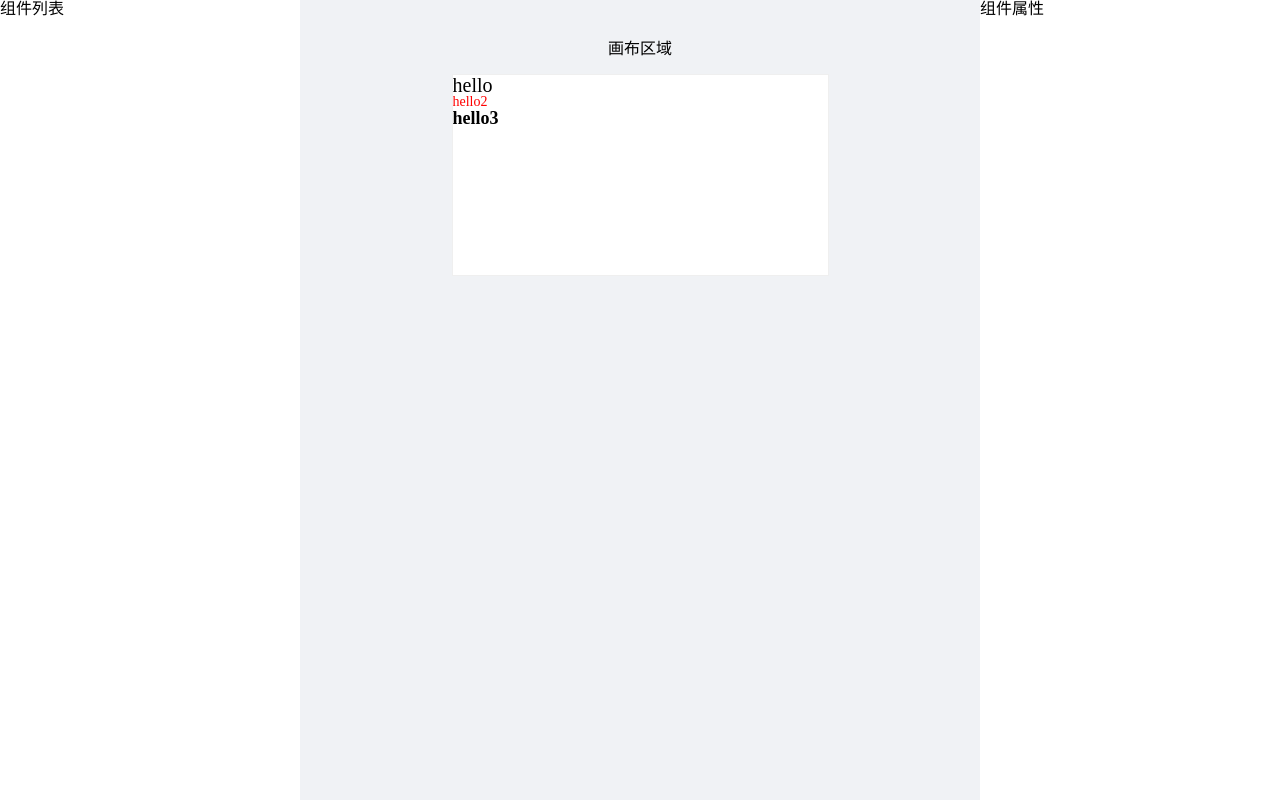
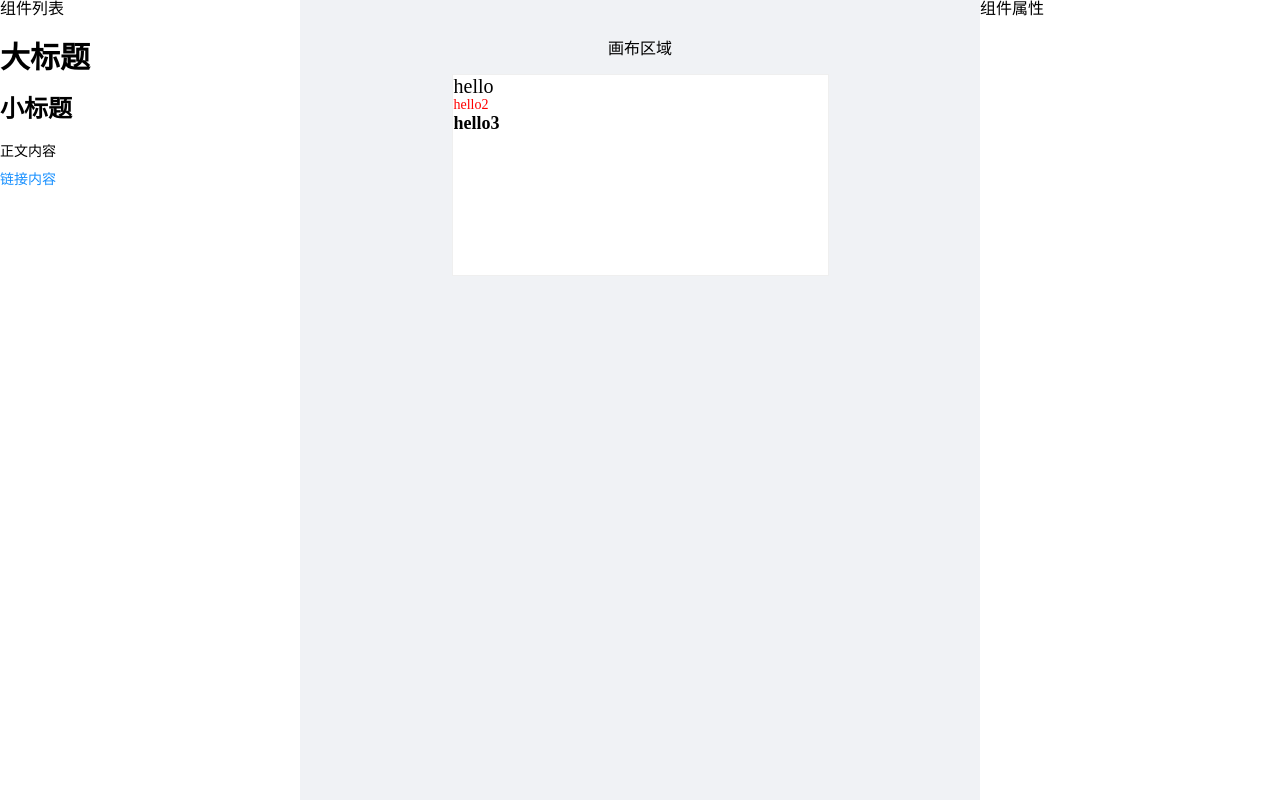
Before and after one commit to coderxiaozhu/lowcode-project, a Vue app: page /editor in a window 1280 px wide. Built offline with nearby package versions, Linux system fonts and the light colour scheme.

Commit message:
获取正在编辑的元素完成

```diff
--- /dev/null
+++ b/src/components/ComponentsList.vue
@@ -0,0 +1,36 @@
+<!-- 组件列表组件 -->
+<template>
+  <div class="create-component-list">
+    <div
+        v-for="(item, index) in list"
+        :key="index"
+        class="component-list"
+        @click="onItemClick(item)"
+    >
+        <ZText v-bind="item" />
+    </div>
+  </div>
+</template>
+
+<script setup lang='ts'>
+import ZText from './ZText.vue';
+import { PartialTextComponentProps } from  '../defaultProps';
+interface privateProps {
+    list: Array<PartialTextComponentProps>
+}
+// template数据
+const props = withDefaults(defineProps<privateProps>(), {
+    list: () => []
+})
+// 向父组件发射事件类型
+const emit = defineEmits<{
+    (e: 'on-item-click', data: PartialTextComponentProps): void
+}>()
+// 点击发射事件
+const onItemClick = (data: PartialTextComponentProps) => {
+    emit('on-item-click', data)
+}
+</script>
+
+<style scoped>
+</style>
--- /dev/null
+++ b/src/components/EditWrapper.vue
@@ -0,0 +1,42 @@
+<template>
+    <div class="edit-wrapper" :class="{ active: active }" @click="onItemClick">
+        <!-- 显示组件 -->
+        <slot></slot>
+    </div>
+</template>
+
+<script setup lang='ts'>
+interface privateProps {
+    id: string;
+    active: boolean
+}
+// 接受父级数据
+const props = withDefaults(defineProps<privateProps>(), {
+    // 选中组件时触发
+    active: false
+})
+// 定义子组件事件
+const emit = defineEmits<{
+    (e: 'set-active', id: string): void
+}>()
+const onItemClick = () => {
+    emit('set-active', props.id)
+}
+</script>
+
+<style lang="scss" scoped>
+.edit-wrapper {
+    padding: 0;
+    cursor: pointer;
+    border: 1px solid transparent;
+    user-select: none;
+}
+.edit-wrapper:hover {
+    border: 1px dashed #ccc;
+}
+.edit-wrapper.active {
+    border: 1px solid #409eff;
+    user-select: none;
+    z-index: 1000;
+}
+</style>
--- a/src/components/ZText.vue
+++ b/src/components/ZText.vue
@@ -26,7 +26,6 @@ export default defineComponent({
     }
   }
 })
-
 </script>
 
 <style scoped>
--- a/src/defaultProps.ts
+++ b/src/defaultProps.ts
@@ -1,13 +1,41 @@
 import { mapValues, without } from 'lodash-es'
 
+// 通用默认属性类型
+export interface CommonComponentProps {
+  // actions
+  actionType: string
+  url: string
+  // size
+  height: string
+  width: string
+  paddingLeft: string
+  paddingRight: string
+  paddingTop: string
+  paddingBottom: string
+  // border style
+  borderStyle: string
+  borderColor: string
+  borderWidth: string
+  borderRadius: string
+  // shadow and opacity
+  boxShadow: string
+  opacity: string
+  // position and x,y
+  position: string
+  top: string
+  left: string
+  right: string
+  bottom: string
+}
+
 // 通用的默认属性
-export const commonDefaultProps = {
+export const commonDefaultProps: CommonComponentProps = {
   // actions
   actionType: '',
   url: '',
   // size
   height: '',
-  width: '318px',
+  width: '300px',
   paddingLeft: '0px',
   paddingRight: '0px',
   paddingTop: '0px',
@@ -26,6 +54,21 @@ export const commonDefaultProps = {
   left: '0',
   right: '0',
   bottom: '0'
+}
+
+// z-text组件特有属性的类型
+export interface TextComponentProps extends CommonComponentProps {
+  // 公共属性-字体样式
+  text: string
+  fontSize: string
+  fontFamily: string
+  fontWeight: string
+  fontStyle: string
+  textDecoration: string
+  lineHeight: string
+  textAlign: string
+  color: string
+  backgroundColor: string
 }
 
 // z-text 组件特有属性
@@ -53,11 +96,16 @@ export const textStylePropNames = without(
 )
 
 // 转换成组件的prop属性
-export const transformToComponentProps = <T extends { [key: string]: any }>(props: T) => {
-    return mapValues(props, (item) => {
+export const transformToComponentProps = <T extends { [key: string]: any }>(
+  props: T
+) => {
+  return mapValues(props, item => {
     return {
       type: item.constructor,
       default: item
     }
   })
 }
+
+//  z-text组件可选类型，因为不是所有属性都会被传入
+export type PartialTextComponentProps = Partial<TextComponentProps>
--- /dev/null
+++ b/src/defaultTemplates.ts
@@ -0,0 +1,24 @@
+export const defaultTemplates = [
+  {
+    text: '大标题',
+    fontSize: '30px',
+    fontWeight: 'bold',
+    tag: 'h2'
+  },
+  {
+    text: '小标题',
+    fontSize: '24px',
+    fontWeight: 'bold',
+    tag: 'h3'
+  },
+  {
+    text: '正文内容',
+    fontSize: '14px',
+    tag: 'p'
+  },
+  {
+    text: '链接内容',
+    tag: 'p',
+    color: '#1890ff'
+  }
+]
--- a/src/hooks/useComponentCommon.ts
+++ b/src/hooks/useComponentCommon.ts
@@ -1,8 +1,9 @@
 import { computed } from "vue";
 import { pick } from "lodash-es";
+import { TextComponentProps } from '../defaultProps'
 
 // 使用loadsh的pick方法挑选样式属性，并返回一个点击事件处理函数
-const useComponentComoon = <T extends { [key: string]: any }>(props: T, picks: string[]) => {
+const useComponentComoon = (props: Readonly<Partial<TextComponentProps>>, picks: string[]) => {
     const styleProps = computed(() => pick(props, picks));
     const handleClick = () => {
         if (props.actionType === "url" && props.url) {
--- a/src/store/editor.ts
+++ b/src/store/editor.ts
@@ -1,5 +1,6 @@
 import { defineStore } from 'pinia'
 import { v4 as uuidv4 } from 'uuid'
+import { PartialTextComponentProps } from '../defaultProps'
 // 组件数据结构
 export interface ComponentData {
   // 元素属性
@@ -57,9 +58,30 @@ export const useEditorStore = defineStore('editor', {
   state: () => {
     return {
       // 组件列表
-      component: testComponentData,
+      components: testComponentData,
       // 当前操作的组件
       currentElement: ''
     }
+  },
+  actions: {
+    // 添加画布组件
+    addComponent(props: PartialTextComponentProps) {
+      const newComponentData: ComponentData = {
+        id: uuidv4(),
+        name: 'z-text',
+        props
+      }
+      this.components.push(newComponentData)
+    },
+    // 激活组件
+    setActive(currentId: string) {
+      this.currentElement = currentId
+    }
+  },
+  getters: {
+    // 获取当前激活组件
+    getCurrentElement(state) {
+      return state.components.find((c) => c.id === state.currentElement)
+    }
   }
 })
--- a/src/views/Editor.vue
+++ b/src/views/Editor.vue
@@ -1,48 +1,65 @@
 <template>
     <div class="common-layout">
-        <el-container>
-            <el-aside width="300px">组件列表</el-aside>
-            <el-main class="canvas-container">
+        <ElContainer>
+            <ElAside width="300px">
+                组件列表
+                <ComponentsList :list="defaultTemplates" @on-item-click="addItem" />
+            </ElAside>
+            <ElMain class="canvas-container">
                 <p>画布区域</p>
-                <div class="preview-list">
-                    <Ztext
-                        :is="componentMap[component.name]"
-                        v-for="component in components"
-                        :key="component.id"
-                        v-bind="component.props"
-                        :text="component.props.text"
-                        :font-size="component.props.fontSize"
-                    >
-                        {{  componentMap[component.name] }}
-                    </Ztext>
+                <div id="canvas-area" class="preview-list">
+                    <editWrapper
+v-for="component in components" :id="component.id" :key="component.id"
+                        :active="component.id === store.getCurrentElement?.id" @set-active="setActive">
+                        <component :is="componentMap[component.name]" v-bind="component.props">
+                        </component>
+                    </editWrapper>
                 </div>
-            </el-main>
-            <el-aside width="300px">组件属性</el-aside>
-        </el-container>
+            </ElMain>
+            <ElAside width="300px">
+                组件属性
+                <div> {{ store.getCurrentElement && store.getCurrentElement.props }}</div>
+            </ElAside>
+        </ElContainer>
     </div>
 </template>
 
 <script setup lang="ts">
-import { computed, Component } from 'vue';
+import { computed } from 'vue';
+import type { Component } from 'vue'
 import { useEditorStore } from '../store/editor';
 import Ztext from '../components/ZText.vue';
+import ComponentsList from '../components/ComponentsList.vue';
+import editWrapper from '../components/EditWrapper.vue';
+import { defaultTemplates } from '../defaultTemplates'
+import { PartialTextComponentProps } from '../defaultProps'
 // 组件实例映射表类型
 export interface ComponentMap {
     [key: string]: Component
 }
 const store = useEditorStore();
-const components = computed(() => store.component)
+const components = computed(() => store.components)
 // 组件实例映射表
 const componentMap: ComponentMap = {
     'z-text': Ztext
 }
+// 组件列表添加组件到画布
+const addItem = (props: PartialTextComponentProps) => {
+    store.addComponent(props)
+}
+// 点击触发组件选中状态
+const setActive = (id: string) => {
+    store.setActive(id)
+}
+</script>
 
-</script>
 <style lang="scss" scoped>
-.common-layout, .el-container {
+.common-layout,
+.el-container {
     width: 100%;
     height: 100%;
 }
+
 .common-layout .canvas-container {
     padding: 24px;
     margin: 0;
@@ -52,6 +69,7 @@ const componentMap: ComponentMap = {
     align-items: center;
     position: relative;
     background-color: #f0f2f5;
+
     .preview-list {
         padding: 0;
         margin: 0;
```
Also changed, not shown: 1 other file (tests, documents, lock files or other folders). Lines whose indentation alone changed are shown as unchanged.
